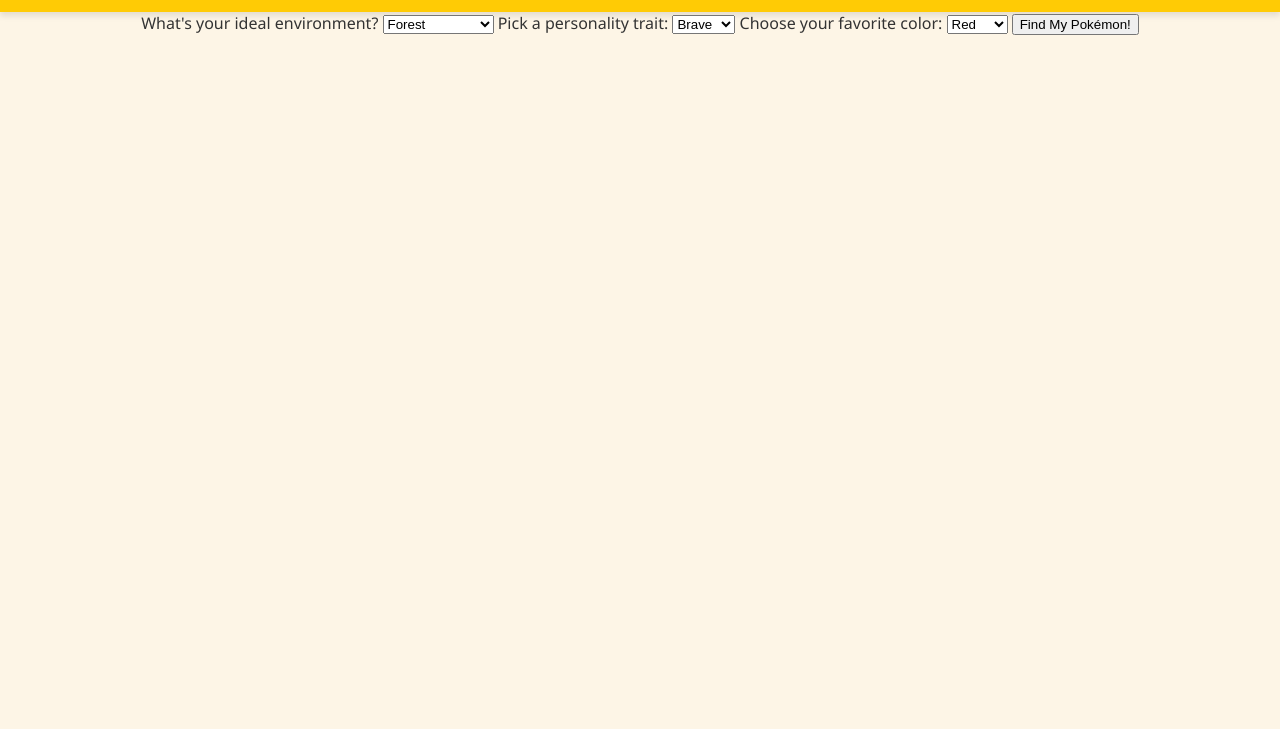
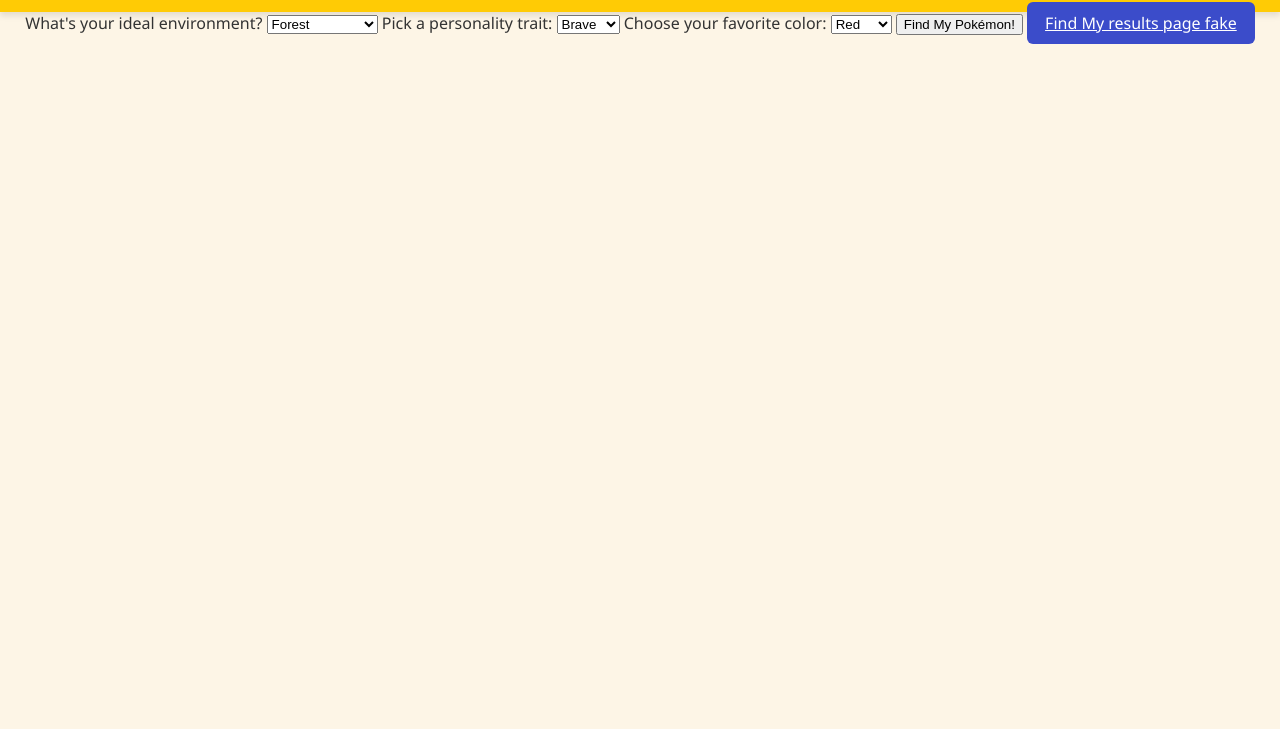
Before and after one commit to mnhthompson/WDD231-final, a website built with Vite: page src/quiz.html in a window 1280 px wide. Shown: the part 71-800 px from the top of the page. Built offline with nearby package versions, Linux system fonts and the light colour scheme.

Commit message:
basic layout

```diff
--- a/src/quiz.html
+++ b/src/quiz.html
@@ -56,6 +56,7 @@
       </label>
 
       <button type="submit">Find My Pokémon!</button>
+       <a href="results.html" class="nav-btn">Find My results page fake</a>
     </form>
 
     <div id="result" class="result"></div>
```
Also changed, not shown: dist/quiz.html.
